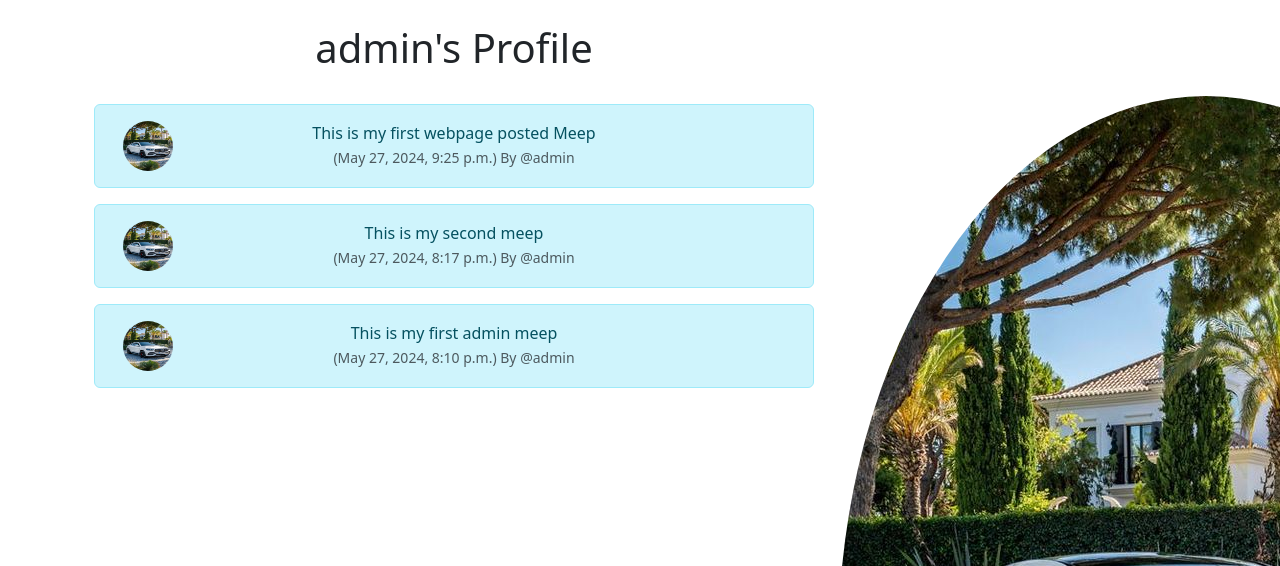
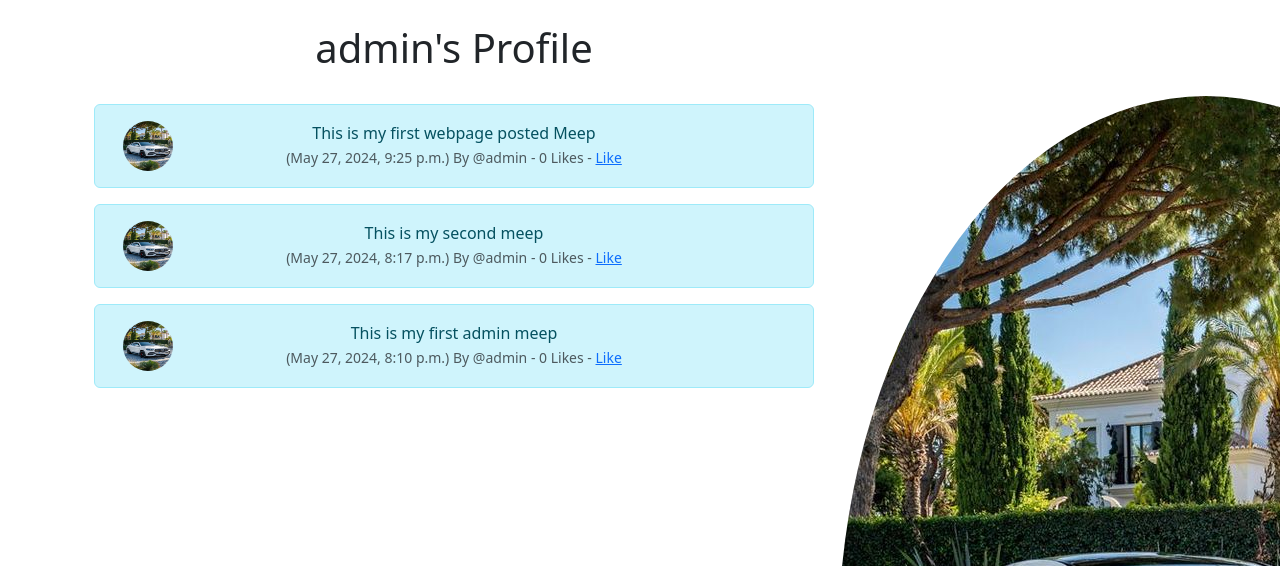
Before and after one commit to Orwa400/Musker, a Django app: page /profile/1 in a window 1280 px wide; the page is wider, and only the part inside the window is pictured. Shown: the part 56-622 px from the top of that part. Run offline with Django 5.2, Linux system fonts and the light colour scheme; a user stored in the database is signed in; data comes from the database, SQL or seed files in the repository; both versions use the stored data as it was after the commit.

Commit message:
Add likes on profile pages

```diff
--- a/musker/templates/profile.html
+++ b/musker/templates/profile.html
@@ -32,6 +32,14 @@
                             <small class="text-muted">
                                 ({{ meep.created_at }}) By
                                 @{{ meep.user.username }}
+                                - {{ meep.number_of_likes }} Likes -
+
+                                {% if user in meep.likes.all %}
+                                <a href="{% url 'meep_like' meep.id %}">Unlike</a>
+                                {% else %}
+                                <a href="{% url 'meep_like' meep.id %}">Like</a>
+                                {% endif %}
+
                             </small>
                         </div><br><br>
                                    </div>
--- a/musker/views.py
+++ b/musker/views.py
@@ -131,7 +131,7 @@ def meep_like(request, pk):
         else:
             meep.likes.add(request.user)
 
-        return redirect('home')
+        return redirect(request.META.get("HTTP_REFERER"))
 
     else:
         messages.success(request, ("You Must Be Logged In To View That Page!"))
```
Also changed, not shown: db.sqlite3.
